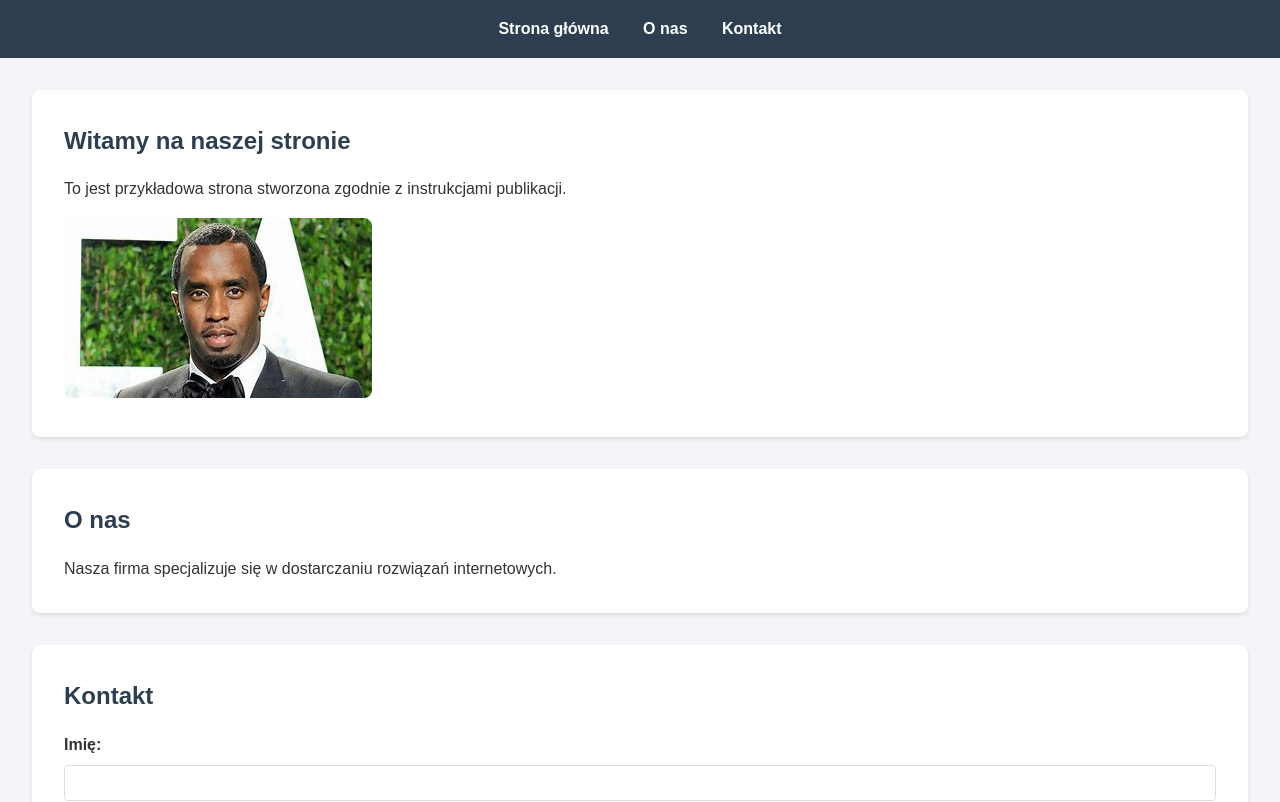
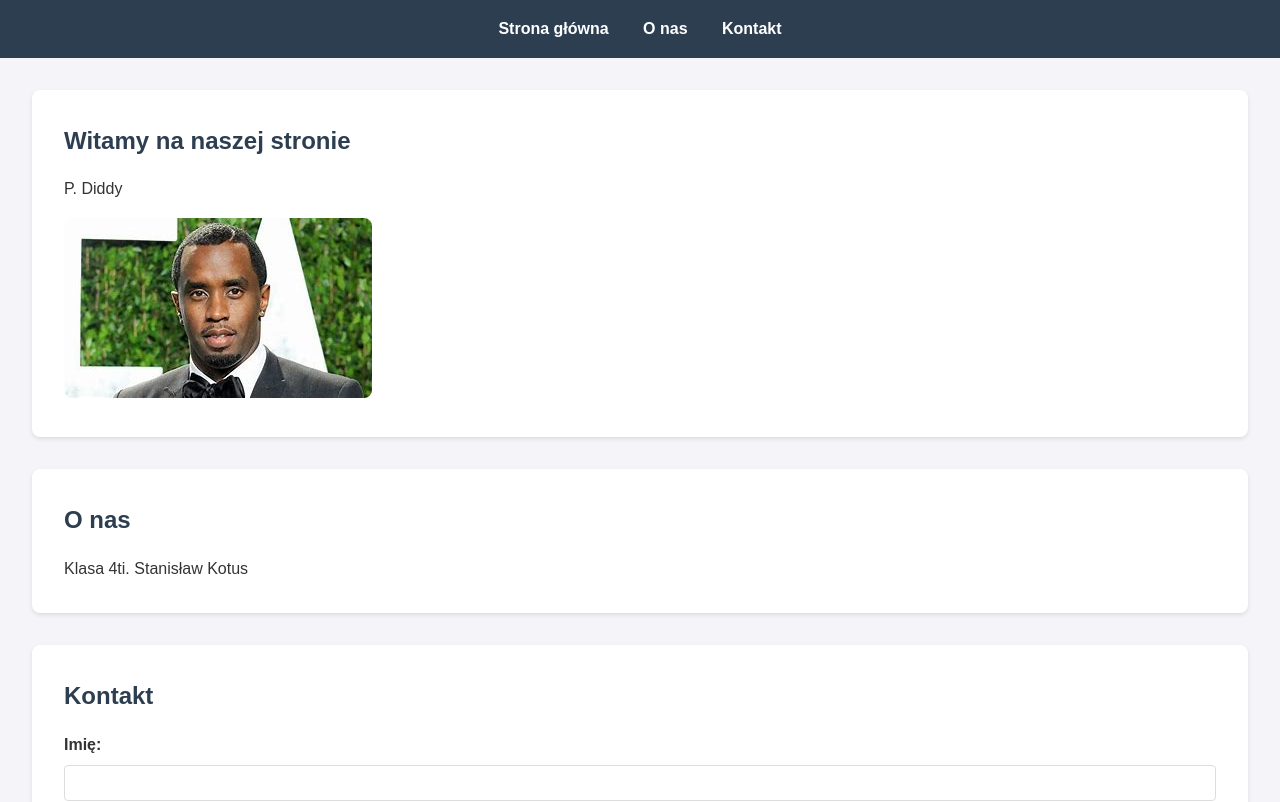
Before and after one commit to czwpiaw33/www, a plain HTML site: page index.html in a window 1280 px wide. Shown: the top 802 px of the page. Drawn offline with Linux system fonts and the light colour scheme; a script that the page names is missing.

Commit message:
Update index.html

```diff
--- a/index.html
+++ b/index.html
@@ -22,13 +22,13 @@
     <main>
         <section id="home">
             <h1>Witamy na naszej stronie</h1>
-            <p>To jest przykładowa strona stworzona zgodnie z instrukcjami publikacji.</p>
+            <p>P. Diddy</p>
             <img src="diddy.jpg" alt="Przykładowy obraz">
         </section>
 
         <section id="about">
             <h2>O nas</h2>
-            <p>Nasza firma specjalizuje się w dostarczaniu rozwiązań internetowych.</p>
+            <p>Klasa 4ti. Stanisław Kotus</p>
         </section>
 
         <section id="contact">
```
